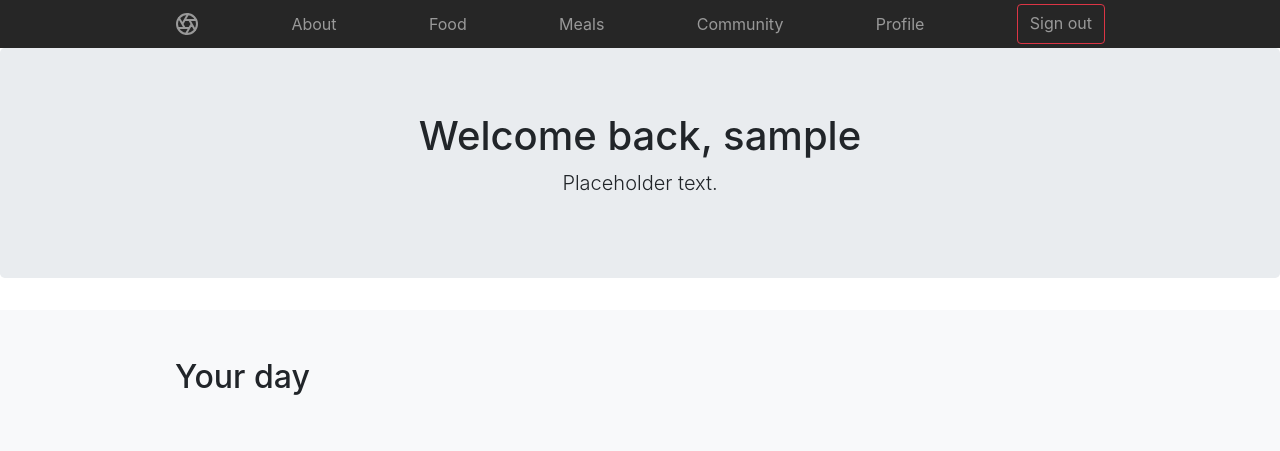
After one commit to Lindronics/food_tracker_demo, a Django app: page /profile in a window 1280 px wide. The commit adds this page. Shown: the top 451 px of the page. Run offline with Django 3.2, Linux system fonts and the light colour scheme; the visitor is signed in with stand-in values (Sample User, id 1); data comes from the database, SQL or seed files in the repository; data that the repository does not hold is empty; parts of the project's set-up code (start-up, migrations or seed data) failed here and were passed over; some libraries are stand-ins or nearby versions.

Commit message:
Added day log backend * Days are created lazily * Per default, navigating to profile will jump to today

```diff
--- a/food_tracker_demo/urls.py
+++ b/food_tracker_demo/urls.py
@@ -22,6 +22,8 @@ urlpatterns = [
     path('admin/', admin.site.urls),
     path('', views.home, name='home'),
     path('about', views.about, name='about'),
+    path('profile', views.profile_today, name='profile_today'),
+    path('profile/<str:date>', views.profile, name='profile'),
     path('food', views.food, name='food'),
     path('meals', views.meals, name='meals'),
     path('community', views.community, name='community'),
--- a/templates/tracker_app/base.html
+++ b/templates/tracker_app/base.html
@@ -42,6 +42,7 @@
 
       <!-- Sign in/out button -->
       {% if user.is_authenticated %}
+      <a href="{% url 'profile_today' %}" class="py-2 d-none d-md-inline-block">Profile</a>
       <a href="/accounts/logout/?next=/" class="btn btn-outline-danger">Sign out</a>
       {% else %}
       <button type="button" data-toggle="modal" data-target="#signInModal" class="btn btn-outline-primary">Sign in</button>
--- /dev/null
+++ b/templates/tracker_app/profile.html
@@ -0,0 +1,18 @@
+{% extends  "tracker_app/base.html" %}
+{% load staticfiles %}
+
+{% block content_block %}
+<div class="jumbotron text-center">
+  <div class="container">
+    <h1>Welcome back, {{user.username}}</h1>
+    <p class="lead">Placeholder text.</p>
+  </div>
+</div>
+
+<div class="album py-5 bg-light">
+  <div class="container">
+    <h2> Your day </h2>
+  </div>
+</div>
+
+{% endblock %}
--- a/tracker_app/views.py
+++ b/tracker_app/views.py
@@ -1,6 +1,9 @@
+from datetime import datetime, timedelta
+
 from django.shortcuts import render
+from django.utils.dateparse import parse_date
 
-from tracker_app.models import Food, Meal
+from tracker_app.models import Food, Meal, Day
 
 
 def home(request):
@@ -9,6 +12,24 @@ def home(request):
 
 def about(request):
     return render(request, 'tracker_app/about.html')
+
+
+def profile_today(request):
+    today = datetime.now().strftime('%Y-%m-%d')
+    return profile(request, today)
+
+
+def profile(request, date):
+    parsed_date = parse_date(date)
+
+    # Days are created lazily (upon user access)
+    day = Day.objects.get_or_create(user=request.user, date=parsed_date)
+    context = {
+        'day': day,
+        'yesterday': parsed_date - timedelta(days=1),
+        'tomorrow': parsed_date - timedelta(days=2),
+    }
+    return render(request, 'tracker_app/profile.html', context=context)
 
 
 def food(request):
```
